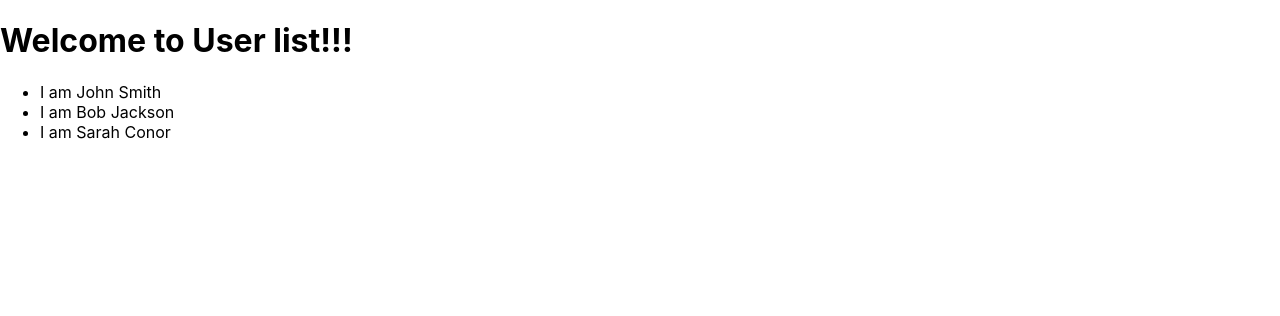
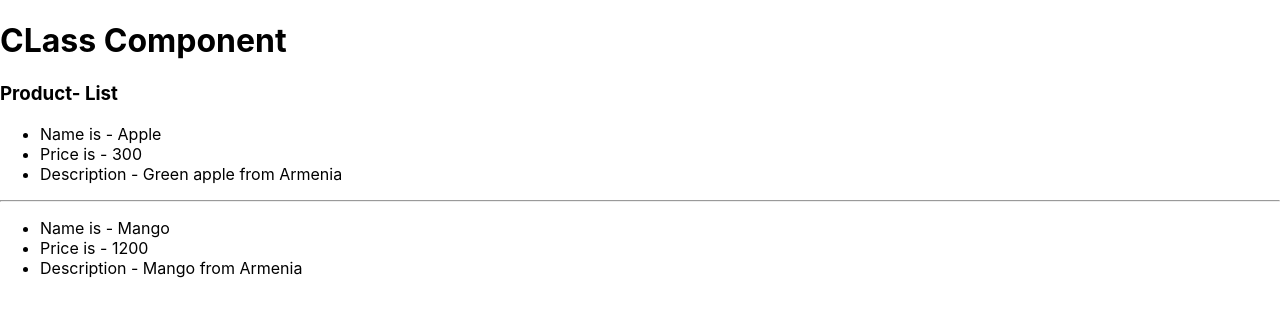
Before and after one commit to LyovPapoyan/React-Demo-App, a React (Create React App) app: page / in a window 1280 px wide. Shown: the top 316 px of the page. Built offline with nearby package versions, Linux system fonts and the light colour scheme.

Commit message:
HomeWork-02

```diff
--- a/src/App.js
+++ b/src/App.js
@@ -1,13 +1,19 @@
 import React from 'react';
 import './App.css';
-import Header from './components/Header';
-import UserList from './components/User-list'
+import Header from './class-components/Header';
+import Product from './class-components/Product'
+
+
+// import Header from './components/Header';
+// import UserList from './components/User-list';
 
 function App() {
   return (
     <div>
       <Header />
-      <UserList />
+      <Product name="Apple" price="300" description="Green apple from Armenia" />
+      <hr/>
+      <Product name="Mango" price="1200" description=" Mango from Armenia" />
     </div>
   );
 }
--- /dev/null
+++ b/src/class-components/Description.js
@@ -0,0 +1,9 @@
+import React from 'react';
+
+export default class Description extends React.Component {
+
+
+    render(){
+        return <span>Description  - {this.props.description}</span>
+    }
+}
--- /dev/null
+++ b/src/class-components/Header.js
@@ -0,0 +1,12 @@
+import React from 'react';
+
+const Header = () => {
+    return (
+        <div>
+            <h1>CLass Component</h1>
+            <h3>Product- List</h3>
+        </div>
+    );
+}
+
+export default Header;
--- /dev/null
+++ b/src/class-components/Name.js
@@ -0,0 +1,13 @@
+/* eslint-disable no-useless-constructor */
+import React from 'react';
+
+export default class Name extends React.Component {
+    // constructor(props){
+    //     super(props)
+    // }
+
+
+    render() {
+        return <span>Name is - {this.props.name} </span>
+    }
+}
--- /dev/null
+++ b/src/class-components/Price.js
@@ -0,0 +1,9 @@
+import React from 'react';
+
+export default class Price extends React.Component {
+
+
+    render(){
+        return <span>Price is - {this.props.price}</span>
+    }
+}
--- /dev/null
+++ b/src/class-components/Product.js
@@ -0,0 +1,20 @@
+import React, { Component } from 'react';
+import Name from './Name';
+import Price from './Price';
+import Description from './Description';
+
+
+export default class Product extends Component {
+
+
+    render() {
+        console.log(this.props);
+        return (
+            <ul>
+                 <li> <Name name={this.props.name} /> </li>
+                 <li> <Price price={this.props.price} /> </li>
+                 <li> <Description description={this.props.description}/> </li>
+            </ul>
+        )
+    }
+}
```
